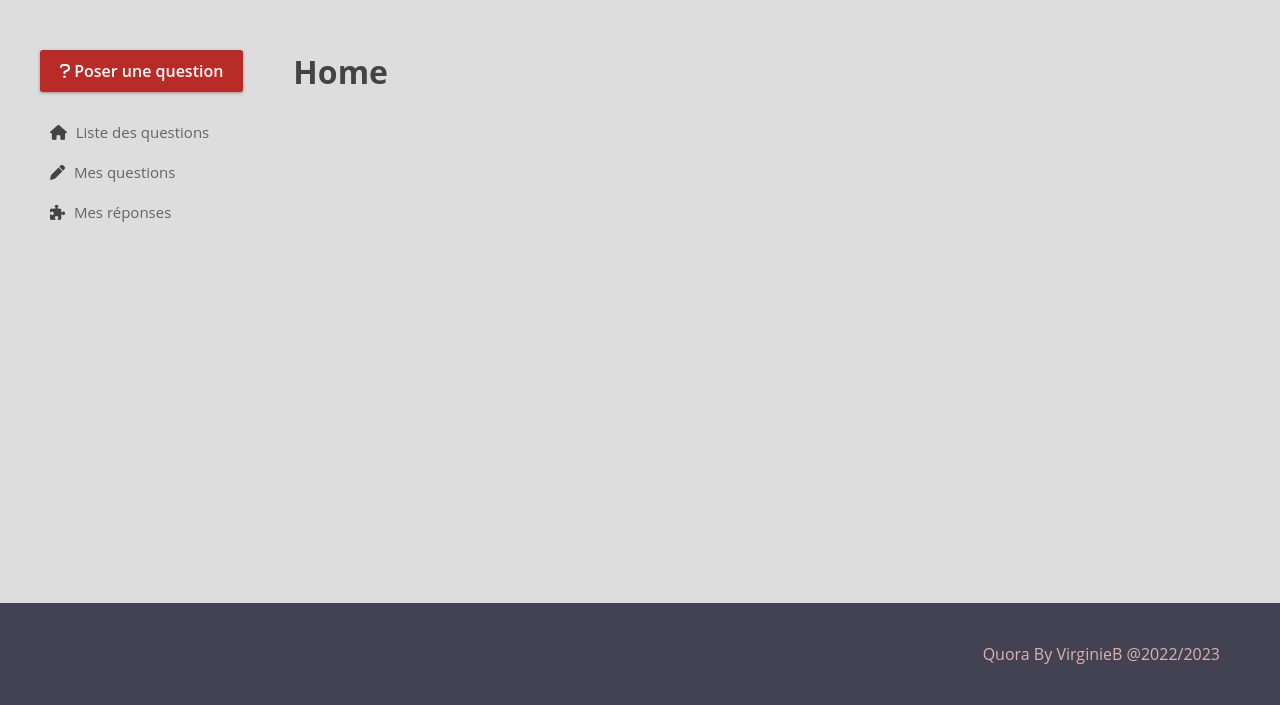
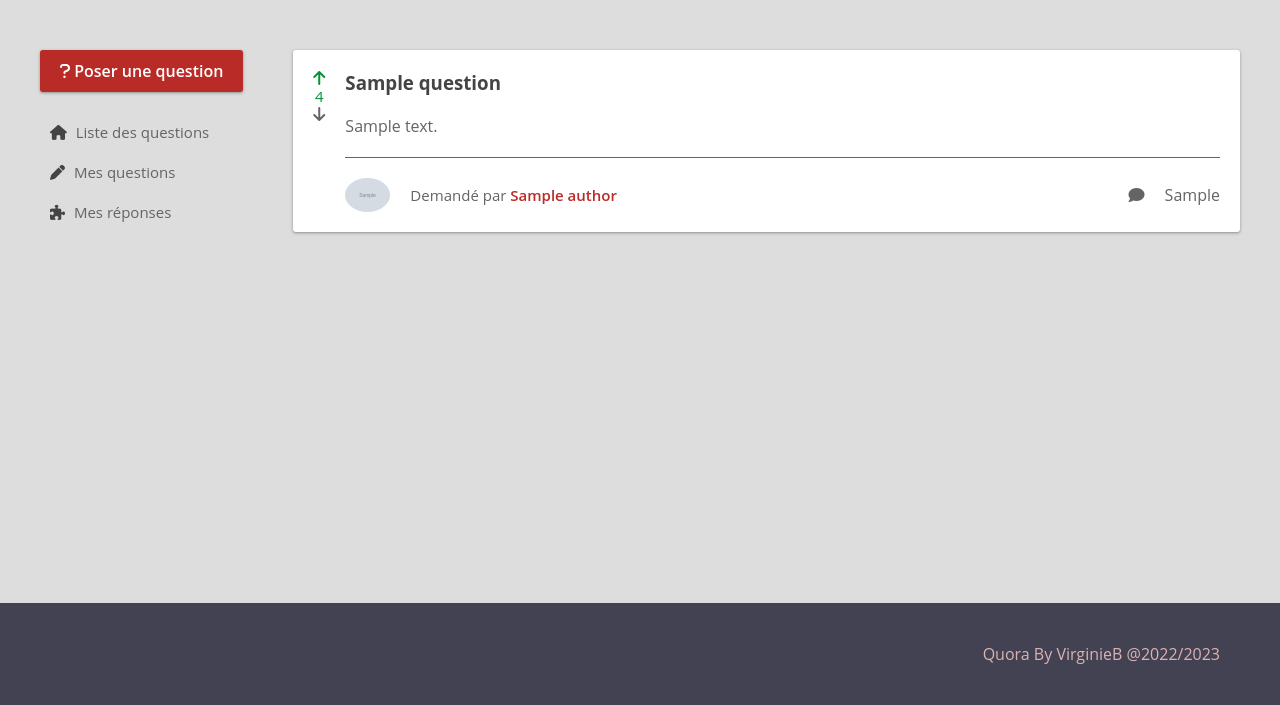
Before and after one commit to Vinnux/Quora, a Symfony app: template templates/home/index.html.twig in a window 1280 px wide. Shown: the part 95-800 px from the top of the page. Run offline with Twig, Linux system fonts and the light colour scheme; the template is opened without the code that fills it: most values are stand-ins (such as "Sample title", 1, 10 or a date in 2020); grey boxes marked "Sample" are stand-in pictures; some libraries are stand-ins or nearby versions.

Commit message:
affichage de la liste des questions

```diff
--- a/public/css/style.css
+++ b/public/css/style.css
@@ -57,6 +57,15 @@ h1,h2,h3,h4,h5 {
 a {
     color: inherit;
     text-decoration: none;
+}
+
+ul {
+    list-style: none;
+}
+
+small {
+    font-size: var(--font-size-small);
+    font-family: var(--font-family);
 }
 
 /* Flex */
@@ -141,6 +150,10 @@ a {
     padding: 20px;
 }
 
+.pb-20 {
+    padding-bottom: 20px;
+}
+
 .py-20 {
     padding-top: 20px;
     padding-bottom: 20px;
@@ -149,10 +162,6 @@ a {
 .py-50 {
     padding-top: 50px;
     padding-bottom: 50px;
-}
-
-ul {
-    list-style: none;
 }
 
 /* GENERAL */
@@ -198,6 +207,12 @@ ul {
     box-shadow: var(--box-shadow);
 }
 
+.block-shadow:hover {
+    cursor: pointer;
+    box-shadow: none;
+    transition: all .4s;
+    transform: scale(1.02);
+}
 .form-row {
     display: flex;
     flex-flow: column;
@@ -229,6 +244,20 @@ ul {
     font-weight: var(--font-weight-semi-bold);
 }
 
+.avatar {
+    width: 45px;
+    border-radius: 50%;
+}
+
+.clickable {
+    color: var(--primary);
+    font-weight: var(--font-weight-semi-bold);
+    cursor: pointer;
+}
+
+.text-small {
+    font-size: var(--font-size-small);
+}
 /* HEADER */
 header {
     box-shadow: var(--box-shadow);
@@ -282,7 +311,18 @@ header {
     color: white;
 }
 
+/* QUESTIONS */
+.question-content {
+    border-bottom: 1px solid var(--gray);
+}
 
+.rating-up {
+    color: var(--success);
+}
+
+.rating-down {
+    color: var(--warning);
+}
 
 /* FOOTER */
 footer {
--- a/src/Controller/QuestionController.php
+++ b/src/Controller/QuestionController.php
@@ -12,7 +12,7 @@ use Symfony\Component\Routing\Annotation\Route;
 class QuestionController extends AbstractController
 {
     #[Route('/question/ask', name: 'question_form')]
-    public function index(Request $request): Response
+    public function ask(Request $request): Response
     {
         $formQuestion = $this->createForm(QuestionType::class);
         $formQuestion->handleRequest($request);
--- a/templates/home/index.html.twig
+++ b/templates/home/index.html.twig
@@ -3,5 +3,41 @@
 {% block title %}Quora{% endblock %}
 
 {% block body %}
-    <h1>Home</h1>
+    <ul>
+        {% for question in questions %}
+            <li class="block block-shadow d-flex flex-row mb-20">
+                <div class="d-flex flex-column mr-20 align-items-center">
+                    <i class="fas fa-arrow-up {{ question.rating > 0 ? 'rating-up' : '' }}"></i>
+                        <p class="text-small
+                            {% if question.rating > 0  %}
+                                rating-up
+                            {% elseif question.rating < 0 %}
+                                rating-down
+                            {% endif %}">
+                            {{ question.rating }}
+                        </p>
+                    <i class="fas fa-arrow-down {{ question.rating < 0 ? 'raiting-down' : '' }}"></i>
+                </div>
+
+                <div class="flex-fill d-flex flex-column">
+                    <div class="mb-20 pb-20 question-content">
+                        <h3 class="mb-20">{{ question.title }}</h3>
+                        <p>{{ question.content }}</p>
+                    </div>
+
+                    <div class="d-flex flex-row justify-content-between">
+                        <div class="d-flex flex-row align-items-center">
+                            <img src="{{ question.author.avatar }}" alt="profile picture" class="avatar mr-20">
+                            <small>Demandé par <span class="clickable">{{ question.author.name }}</span></small>
+                        </div>
+                        <div class="d-flex flex-row align-items-center">
+                            <i class="fas fa-comment mr-20"></i>
+                            <p>{{ question.nbResponse }}</p>
+                        </div>
+                    </div>
+
+                </div>
+            </li>
+        {% endfor %}
+    </ul>
 {% endblock %}
```
Also changed, not shown: src/Controller/HomeController.php (+24 -1 lines), templates/base_theme.html.twig (line endings or trailing spaces).
